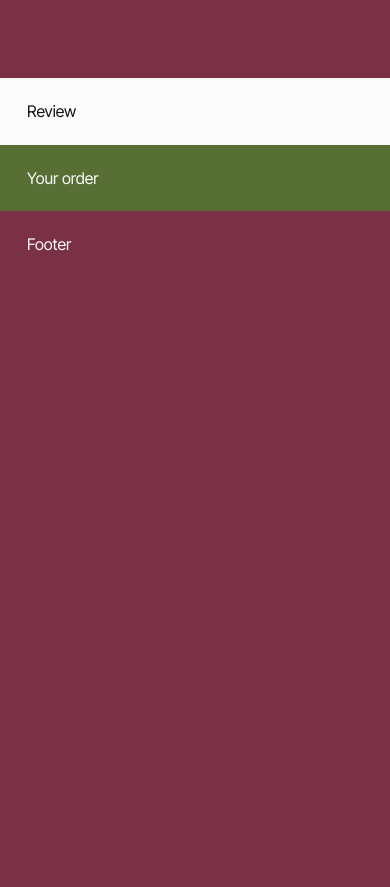
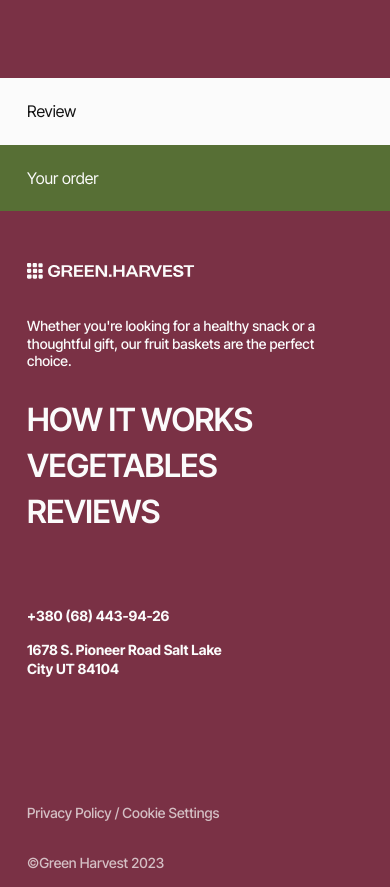
Before and after one commit to aylin1080p/greenharvest, a website built with Vite: page index.html in a window 390 px wide. Shown: the part 4404-5291 px from the top of the page. Before the commit the page ends 4682 px from the top, so only its background shows below. Built offline with nearby package versions, Linux system fonts and the light colour scheme.

Commit message:
Update footer styles

```diff
--- a/css/footer.css
+++ b/css/footer.css
@@ -1,3 +1,250 @@
+/* =========================================================
+   FOOTER - EBRU (BASE STYLES)
+   ========================================================= */
+
 .footer {
-  background: var(--chianti);
+  background-color: #7a3145;
+  color: #fbfbfb;
 }
+
+.footer a {
+  color: #fbfbfb;
+  text-decoration: none;
+}
+
+/* =========================================================
+   FOOTER - CONTAINER
+   ========================================================= */
+
+.footer-container {
+  width: 100%;
+  max-width: 1280px;
+  margin: 0 auto;
+  padding: 52px 100px;
+  gap: 124px;
+}
+
+/* =========================================================
+   FOOTER - TOP LAYOUT
+   ========================================================= */
+
+.footer-top {
+  display: flex;
+  justify-content: space-between;
+}
+
+/* =========================================================
+   FOOTER - BRAND AREA
+   ========================================================= */
+
+.footer-brand {
+  display: flex;
+  flex-direction: column;
+  gap: 24px;
+  max-width: 265px;
+  position: relative;
+}
+
+.footer-logo {
+  display: flex;
+  align-items: center;
+  gap: 8px;
+  width: 216px;
+  height: 20px;
+  fill: #fbfbfb;
+}
+
+.logo-icon {
+  flex-shrink: 0;
+  width: 16px;
+  height: 16px;
+}
+
+.footer-text {
+  font-size: 16px;
+  line-height: 1.25;
+}
+
+/* =========================================================
+   FOOTER - RIGHT AREA
+   ========================================================= */
+
+.footer-right {
+  display: grid;
+  grid-template-columns: auto auto;
+  column-gap: 120px;
+  align-items: flex-start;
+}
+
+/* =========================================================
+   FOOTER - NAVIGATION
+   ========================================================= */
+
+.footer-nav ul {
+  display: flex;
+  flex-direction: column;
+  gap: 24px;
+  list-style: none;
+  padding: 0;
+  margin: 0;
+}
+
+.footer-nav a {
+  font-weight: 600;
+  font-size: 32px;
+  line-height: 1;
+  letter-spacing: -0.015em;
+  text-transform: uppercase;
+}
+
+/* =========================================================
+   FOOTER - CONTACT
+   ========================================================= */
+
+.footer-contact {
+  max-width: 216px;
+  display: flex;
+  flex-direction: column;
+  gap: 24px;
+}
+
+.footer-contact a,
+.footer-contact address {
+  color: #fbfbfb;
+  font-size: 16px;
+  line-height: 1.25;
+  font-weight: 700;
+  font-style: normal;
+}
+
+/* =========================================================
+   FOOTER - BOTTOM AREA
+   ========================================================= */
+
+.footer-bottom {
+  margin-top: 124px;
+  display: flex;
+  justify-content: space-between;
+  align-items: center;
+  font-size: 16px;
+  line-height: 1.25;
+  color: #d4bfc4;
+  font-weight: 500;
+}
+
+.footer-bottom a {
+  color: inherit;
+}
+
+/* =========================================================
+   FOOTER - MEDIA QUERIES
+   ========================================================= */
+
+/* ================= TABLET ================= */
+
+@media screen and (max-width: 1279px) {
+  .footer-container {
+    max-width: 768px;
+    margin: 0 auto;
+    padding: 32px;
+  }
+
+  .footer-top {
+    gap: 60px;
+    margin-top: 52px;
+  }
+
+  .footer-brand {
+    max-width: 300px;
+  }
+
+  .footer-right {
+    display: flex;
+    flex-direction: column;
+    gap: 40px;
+  }
+
+  .footer-nav ul {
+    gap: 24px;
+  }
+
+  .footer-logo {
+    width: 216px;
+    height: 20px;
+  }
+
+  .footer-contact {
+    padding-top: 64px;
+  }
+}
+
+/* ================= MOBILE ================= */
+
+@media screen and (max-width: 767px) {
+  .footer-container {
+    padding: 40px 20px;
+    max-width: 375px;
+    width: 100%;
+  }
+
+  .footer-top {
+    flex-direction: column;
+    gap: 20px;
+  }
+
+  .footer-right {
+    gap: 14px;
+  }
+
+  .logo-text {
+    width: 148px;
+    height: 12px;
+  }
+
+  .footer-text {
+    font-size: 14px;
+    font-weight: 500;
+  }
+
+  .footer-logo {
+    width: 168px;
+    height: 16px;
+    gap: 4px;
+  }
+
+  .logo-icon {
+    width: 16px;
+    height: 16px;
+  }
+
+  .footer-nav ul {
+    gap: 14px;
+  }
+
+  .footer-contact a,
+  .footer-contact address {
+    color: #fbfbfb;
+    font-size: 14px;
+    line-height: 1.42;
+  }
+
+  .footer-contact {
+    display: flex;
+    flex-direction: column;
+    gap: 14px;
+    width: 100%;
+    max-width: 200px;
+  }
+
+  .footer-bottom {
+    flex-direction: column;
+    align-items: flex-start;
+    gap: 16px;
+    line-height: 1.42;
+    font-size: 14px;
+  }
+}
+
+/* =========================================================
+   FOOTER - MEDIA - END
+   ========================================================= */
--- a/partials/footer.html
+++ b/partials/footer.html
@@ -1 +1,49 @@
-<footer class="footer section"><div class="container">Footer</div></footer>
+<!-- */  ----- FOOTER EBRU ----- */ -->
+
+<footer class="footer">
+  <div class="container footer-container">
+    <div class="footer-top">
+      <div class="footer-brand">
+        <a href="/" class="footer-logo">
+          <svg class="logo-icon" aria-hidden="true">
+            <use href="/img/icons/footer-icon-new.svg#icon-vector"></use>
+          </svg>
+
+          <svg class="logo-text" aria-label="Green Harvest Logo">
+            <use href="/img/icons/footer-icon-new.svg#icon-GreenHarvest"></use>
+          </svg>
+        </a>
+
+        <p class="footer-text">
+          Whether you're looking for a healthy snack or a thoughtful gift, our fruit baskets are the
+          perfect choice.
+        </p>
+      </div>
+      <div class="footer-right">
+        <nav class="footer-nav">
+          <ul>
+            <li><a href="#how-it-works">How It Works</a></li>
+            <li><a href="#vegetables">Vegetables</a></li>
+            <li><a href="#reviews">Reviews</a></li>
+          </ul>
+        </nav>
+
+        <div class="footer-contact">
+          <a href="tel:+380684439426">+380 (68) 443-94-26</a>
+          <address>1678 S. Pioneer Road Salt Lake City UT 84104</address>
+        </div>
+      </div>
+    </div>
+
+    <div class="footer-bottom">
+      <div class="footer-policy">
+        <a href="#">Privacy Policy</a>
+        <span>/</span>
+        <a href="#">Cookie Settings</a>
+      </div>
+
+      <p class="footer-copy">©Green Harvest 2023</p>
+    </div>
+  </div>
+</footer>
+<!-- */  ----- FOOTER END ----- */ -->
```
Also changed, not shown: img/icons/footer-icon-new.svg (added).
